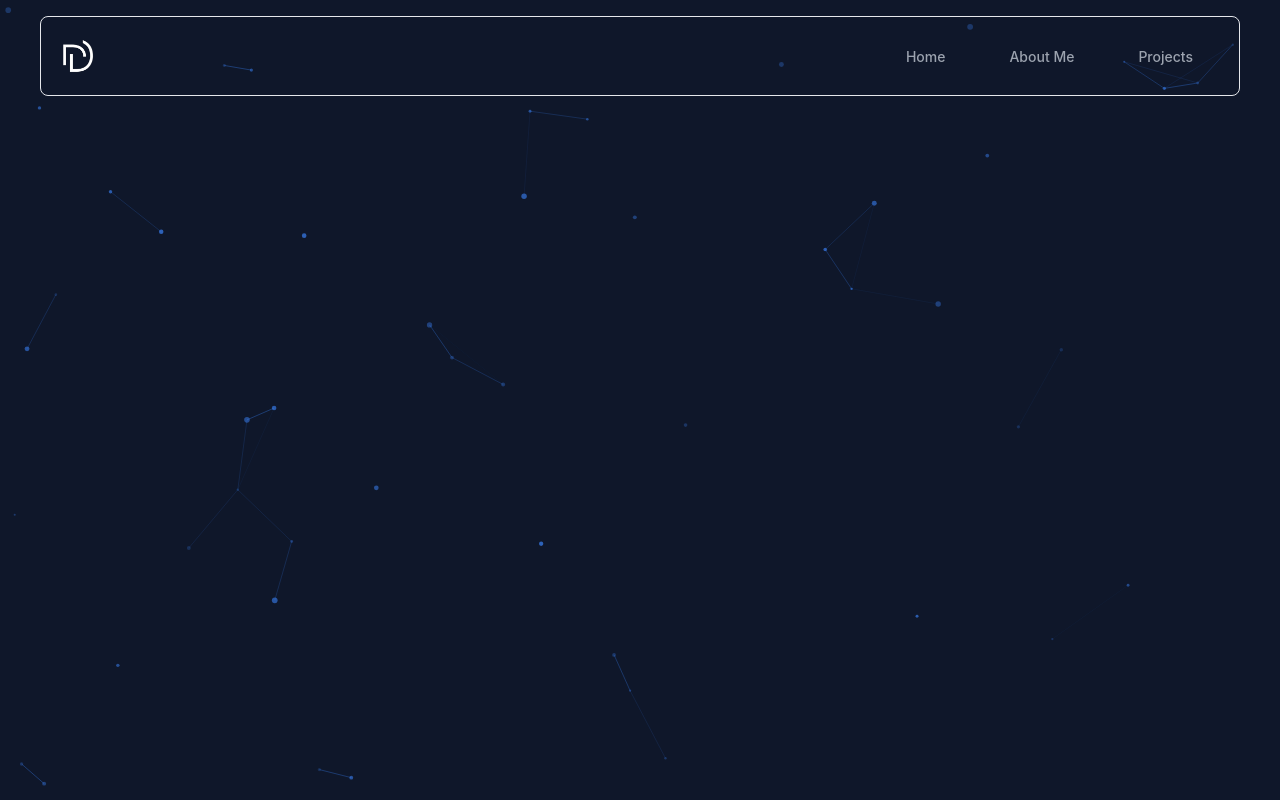
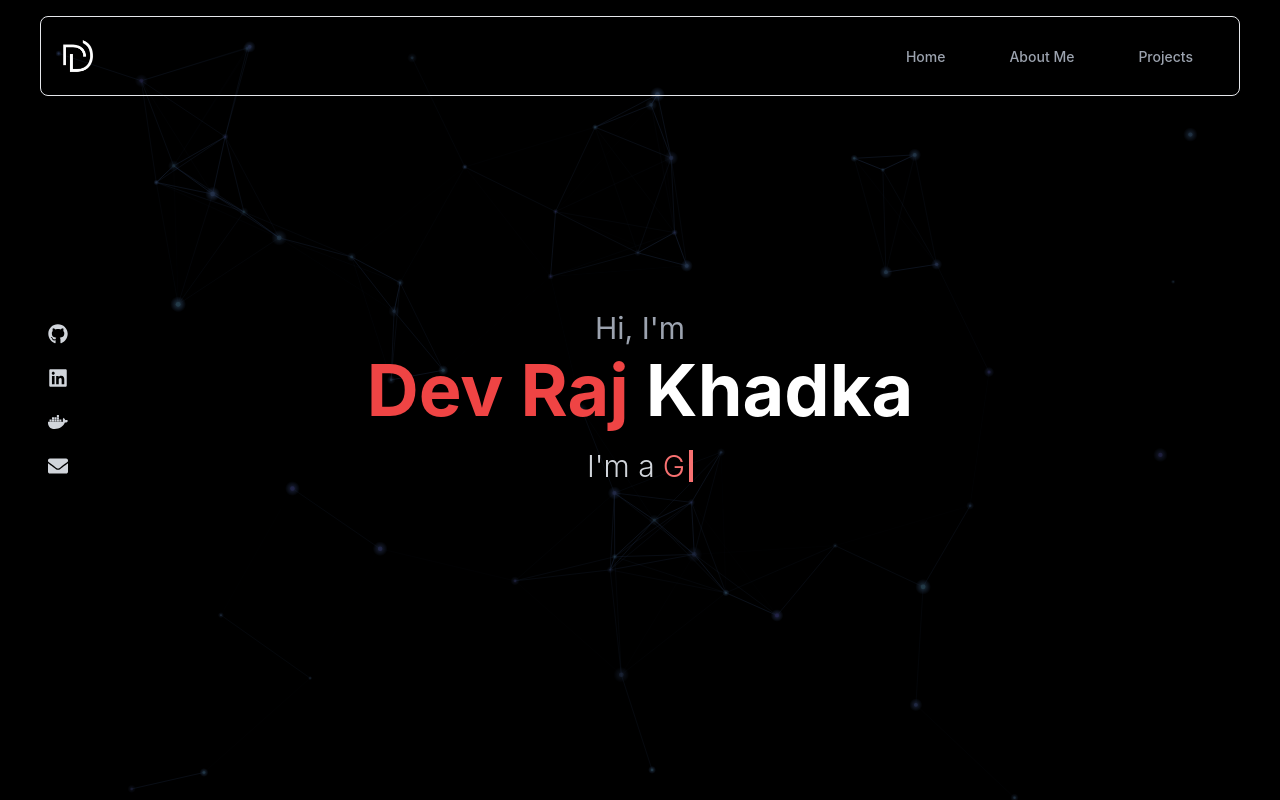
Before and after one commit to devrajKhadka-smiley/debrix, a React (Vite) app: page / in a window 1280 px wide. Built offline with nearby package versions, Linux system fonts and the light colour scheme.

Commit message:
UI: particles, hero section, navbar

```diff
--- a/src/App.css
+++ b/src/App.css
@@ -11,6 +11,7 @@ html, body, #root {
   margin: 0;
   padding: 0;
   overflow: hidden;
+  background-color: #000000; /* Pure black background */
 }
 
 /* App container */
@@ -19,7 +20,7 @@ html, body, #root {
   width: 100%;
   height: 100vh;
   overflow: hidden;
-  background-color: #0f172a;
+  background-color: #000000!important; /* Pure black background */
   color: white;
 }
 
@@ -33,6 +34,7 @@ body {
   -webkit-font-smoothing: antialiased;
   -moz-osx-font-smoothing: grayscale;
   overflow: hidden;
+  background-color: #000000; /* Pure black background */
 }
 
 /* Particles container */
@@ -49,7 +51,8 @@ body {
 .content-wrapper {
   position: relative;
   z-index: 1;
-  height: 100%;
+  height: 100vh;
   width: 100%;
-  overflow-y: auto;
+  overflow: hidden;
+  background-color: rgba(0, 0, 0, 0.7); /* Slightly transparent black to show particles */
 }
--- a/src/App.jsx
+++ b/src/App.jsx
@@ -1,15 +1,13 @@
 import { useEffect } from 'react';
+import Navbar from './components/Navbar';
+import Hero from './components/Hero';
+import ParticlesBackground from './components/ParticlesBackground';
 import './App.css';
-import Navbar from './components/Navbar';
-import ParticlesBackground from './components/ParticlesBackground';
 
 function App() {
   useEffect(() => {
-    // Prevent scrolling on the body
     document.body.style.overflow = 'hidden';
-
     return () => {
-      // Re-enable scrolling when component unmounts
       document.body.style.overflow = 'auto';
     };
   }, []);
@@ -19,7 +17,7 @@ function App() {
       <ParticlesBackground />
       <div className="content-wrapper">
         <Navbar />
-        {/* Add your page content here */}
+        <Hero />
       </div>
     </div>
   );
--- /dev/null
+++ b/src/components/Hero.jsx
@@ -0,0 +1,90 @@
+import React, { useState, useEffect } from 'react';
+import { FaGithub, FaLinkedin, FaDocker, FaEnvelope } from 'react-icons/fa';
+
+const Hero = () => {
+  const [text, setText] = useState('');
+  const [isDeleting, setIsDeleting] = useState(false);
+  const [loopNum, setLoopNum] = useState(0);
+  const [typingSpeed, setTypingSpeed] = useState(150);
+  const [showCursor, setShowCursor] = useState(true);
+
+  const roles = ['Backend Developer', 'Graphic Designer', 'Web Developer'];
+  const currentRole = roles[loopNum % roles.length];
+
+  useEffect(() => {
+    // Cursor blink effect
+    const cursorInterval = setInterval(() => {
+      setShowCursor(prev => !prev);
+    }, 500);
+
+    // Typing effect
+    const type = () => {
+      const i = loopNum % roles.length;
+      const fullText = roles[i];
+
+      setText(isDeleting
+        ? fullText.substring(0, text.length - 1)
+        : fullText.substring(0, text.length + 1));
+
+      setTypingSpeed(isDeleting ? 30 : 150);
+
+      if (!isDeleting && text === fullText) {
+        setTimeout(() => setIsDeleting(true), 2000);
+      } else if (isDeleting && text === '') {
+        setIsDeleting(false);
+        setLoopNum(loopNum + 1);
+      }
+    };
+
+    const timer = setTimeout(type, typingSpeed);
+    return () => {
+      clearTimeout(timer);
+      clearInterval(cursorInterval);
+    };
+  }, [text, isDeleting, loopNum, roles, typingSpeed]);
+
+  return (
+    <div className="relative h-screen w-full flex flex-col items-center justify-center overflow-hidden">
+      {/* Main Content - Centered */}
+      <div className="w-full max-w-4xl px-4 z-10 text-center">
+        <h2 className="text-2xl md:text-3xl text-gray-400 mb-2">Hi, I'm</h2>
+        <h1 className="text-5xl md:text-7xl font-bold text-white mb-4">
+          <div className="relative inline-block">
+            <span className="text-red-500">Dev Raj</span>
+            {/* <div className="h-1 w-20 bg-red-500 mt-2"></div> */}
+          </div>
+          <span> Khadka</span>
+        </h1>
+        <div className="flex items-center justify-center text-2xl md:text-3xl text-gray-300 font-light">
+          <span>I'm a </span>
+          <span className="ml-2 text-red-400 font-light min-w-[250px] md:min-w-[300px] h-10 md:h-12 flex items-center justify-center">
+            {text}
+            <span className={`h-8 w-1 bg-red-400 ml-1 inline-block ${showCursor ? 'opacity-100' : 'opacity-0'}`}></span>
+          </span>
+        </div>
+      </div>
+
+      {/* Left Side - Social Icons - Positioned absolutely on the left */}
+      <div className="absolute left-8 md:left-12 h-48 flex flex-col items-center justify-center space-y-6 z-10">
+        <a href="https://github.com/yourusername" target="_blank" rel="noopener noreferrer" className="text-gray-300 hover:text-white transition-colors duration-300">
+          <FaGithub size={20} />
+        </a>
+        <a href="https://linkedin.com/in/yourusername" target="_blank" rel="noopener noreferrer" className="text-gray-300 hover:text-white transition-colors duration-300">
+          <FaLinkedin size={20} />
+        </a>
+        <a href="https://hub.docker.com/u/yourusername" target="_blank" rel="noopener noreferrer" className="text-gray-300 hover:text-white transition-colors duration-300">
+          <FaDocker size={20} />
+        </a>
+        <a href="mailto:your.email@example.com" className="text-gray-300 hover:text-white transition-colors duration-300">
+          <FaEnvelope size={20} />
+        </a>
+        {/* <div className="h-24 w-px bg-gray-500 mt-2"></div> */}
+      </div>
+
+      {/* Right Side - Vertical Line - Positioned absolutely on the right */}
+      {/* <div className="absolute right-8 md:right-12 h-48 w-px bg-gray-700"></div> */}
+    </div>
+  );
+};
+
+export default Hero;
--- a/src/components/Navbar.jsx
+++ b/src/components/Navbar.jsx
@@ -62,12 +62,12 @@ const Navbar = () => {
       initial={{ y: -100 }}
       animate={{ y: 0 }}
       className={`fixed top-0 left-0 right-0 z-50 transition-all duration-300 ${isScrolled
-          ? "bg-gray-950 backdrop-blur-lg shadow-xl"
-          : "bg-gray-950 backdrop-blur-md"
+          ? "bg-transparent backdrop-blur-lg shadow-xl"
+          : "bg-transparent backdrop-blur-md"
         }`}
     >
       <div className="max-w-7xl mx-auto px-4 sm:px-6 lg:px-8">
-        <div className="flex items-center justify-between border border-gray-800/80 rounded-lg mx-2 my-4 p-4 h-16 md:h-20 bg-gray-950/90 backdrop-blur-sm">
+        <div className="flex items-center justify-between border border-gray-800/80 rounded-lg mx-2 my-4 p-4 h-16 md:h-20 bg-transparent backdrop-blur-sm">
           {/* Logo and Brand */}
           <div className="flex items-center space-x-2">
             <div className="flex items-center justify-center w-10 h-10">
--- a/src/components/ParticlesBackground.jsx
+++ b/src/components/ParticlesBackground.jsx
@@ -8,7 +8,7 @@ export const ParticlesBackground = () => {
     const ctx = canvas.getContext('2d');
     let animationFrameId;
     let particles = [];
-    const particleCount = 50;
+    const particleCount = 60; // More particles for better visibility
 
     // Set canvas size
     const resizeCanvas = () => {
@@ -20,13 +20,15 @@ export const ParticlesBackground = () => {
     const initParticles = () => {
       particles = [];
       for (let i = 0; i < particleCount; i++) {
+        const hue = 200 + Math.random() * 40; // Blueish hue
+        const opacity = Math.random() * 0.6 + 0.4; // 0.4 to 1.0 opacity
         particles.push({
           x: Math.random() * canvas.width,
           y: Math.random() * canvas.height,
-          size: Math.random() * 2 + 1,
+          size: Math.random() * 3 + 1, // Slightly larger particles
           speedX: Math.random() * 2 - 1,
           speedY: Math.random() * 2 - 1,
-          color: `rgba(59, 130, 246, ${Math.random() * 0.5 + 0.2})`
+          color: `hsla(${hue}, 80%, 70%, ${opacity})` // Lighter, more vibrant blue
         });
       }
     };
@@ -42,9 +44,10 @@ export const ParticlesBackground = () => {
           const dy = particles[i].y - particles[j].y;
           const distance = Math.sqrt(dx * dx + dy * dy);
 
-          if (distance < 100) {
-            ctx.strokeStyle = `rgba(59, 130, 246, ${1 - distance / 100})`;
-            ctx.lineWidth = 0.5;
+          if (distance < 150) { // Increased connection distance
+            const opacity = 0.6 * (1 - distance / 150); // Smoother fade
+            ctx.strokeStyle = `rgba(100, 149, 237, ${opacity})`; // Lighter blue
+            ctx.lineWidth = 1; // Slightly thicker lines
             ctx.beginPath();
             ctx.moveTo(particles[i].x, particles[i].y);
             ctx.lineTo(particles[j].x, particles[j].y);
@@ -53,11 +56,25 @@ export const ParticlesBackground = () => {
         }
       }
 
-      // Draw particles
+      // Draw particles with glow effect
       particles.forEach(particle => {
+        // Glow effect
+        const gradient = ctx.createRadialGradient(
+          particle.x, particle.y, 0,
+          particle.x, particle.y, particle.size * 2
+        );
+        gradient.addColorStop(0, particle.color);
+        gradient.addColorStop(1, 'rgba(100, 149, 237, 0)');
+
+        ctx.fillStyle = gradient;
+        ctx.beginPath();
+        ctx.arc(particle.x, particle.y, particle.size * 2, 0, Math.PI * 2);
+        ctx.fill();
+
+        // Core of the particle
         ctx.fillStyle = particle.color;
         ctx.beginPath();
-        ctx.arc(particle.x, particle.y, particle.size, 0, Math.PI * 2);
+        ctx.arc(particle.x, particle.y, particle.size * 0.6, 0, Math.PI * 2);
         ctx.fill();
       });
     };
@@ -104,18 +121,27 @@ export const ParticlesBackground = () => {
   }, []);
 
   return (
-    <canvas
-      ref={canvasRef}
-      style={{
+    <div style={{
       position: 'fixed',
       top: 0,
       left: 0,
       width: '100%',
       height: '100%',
       zIndex: 0,
-        backgroundColor: '#0f172a'
+      backgroundColor: '#000000'
+    }}>
+      <canvas
+        ref={canvasRef}
+        style={{
+          position: 'absolute',
+          top: 0,
+          left: 0,
+          width: '100%',
+          height: '100%',
+          zIndex: 1
         }}
       />
+    </div>
   );
 };
 
--- a/src/index.css
+++ b/src/index.css
@@ -4,13 +4,14 @@
 
 @layer base {
   body {
-    @apply bg-gray-900 text-white min-h-screen;
+    @apply bg-black text-white min-h-screen;
   }
 }
 
+
 @layer components {
   .card {
-    @apply bg-gray-800 rounded-lg p-6 shadow-lg;
+    @apply bg-black rounded-lg p-6 shadow-lg;
   }
 
   .btn {
```
Also changed, not shown: 1 other file (tests, documents, lock files or other folders). Lines whose indentation alone changed are shown as unchanged.
